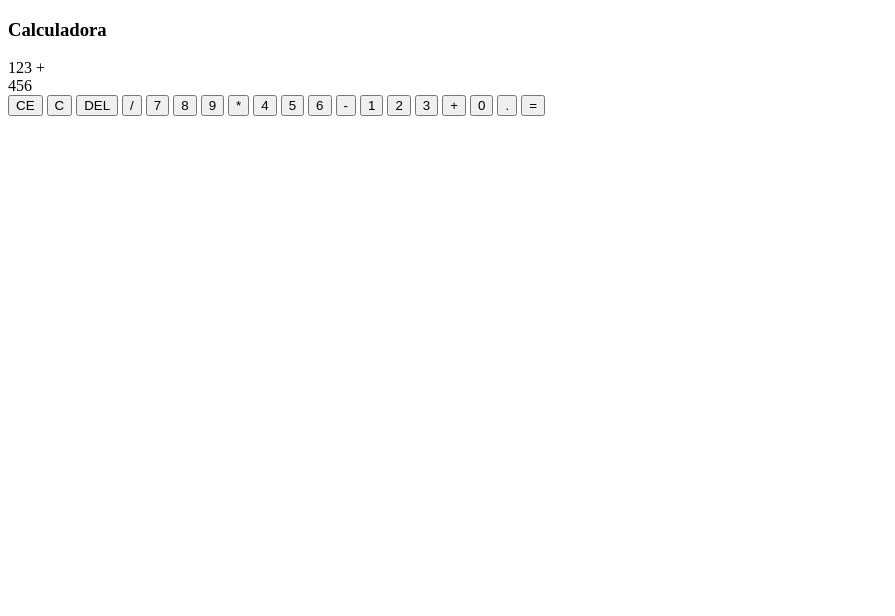
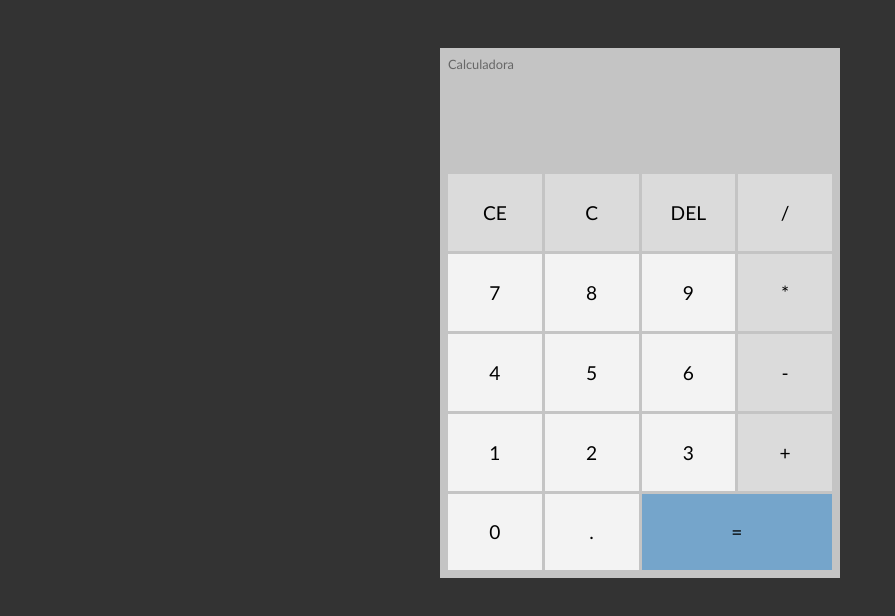
Before and after one commit to Vinnizius1/calculator_js, a plain HTML site: page index.html in a window 1280 px wide. Shown: the whole page, without its empty margins (0-895 px from the left). Drawn offline with Linux system fonts and the light colour scheme.

Commit message:
css pronto!

```diff
--- a/css/styles.css
+++ b/css/styles.css
@@ -0,0 +1,86 @@
+* {
+    margin: 0;
+    padding: 0;
+    box-sizing: border-box;
+    font-family: 'Calibri';
+}
+
+body {
+    background-color: #333;
+    display: flex;
+    align-items: center;
+    justify-content: center;
+    padding: 3em;
+}
+
+/* div da calculadora */
+#calc {
+    width: 400px;
+    padding: 0.5em;
+    background-color: #c4c4c4;
+    color: #000;
+    display: flex;
+    flex-direction: column;
+}
+
+#calc h3 {
+    font-size: .8em;
+    font-weight: 300;
+    color: #666;
+}
+
+/* div das operações */
+#operations {
+    text-align: right;
+}
+
+#previous-operation,
+#current-operation {
+    min-height: 1.6em;
+    /* min-height serve para já esperar o texto com a formatação correta */
+    overflow-wrap: break-word;
+    padding: .2em;
+}
+
+#previous-operation {
+    color: #777;
+}
+
+#current-operation {
+    font-size: 3em;
+    font-weight: 700;
+}
+
+#buttons-container {
+    display: grid;
+    grid-template-columns: 1fr 1fr 1fr 1fr;
+    gap: 3px;
+}
+
+#buttons-container button {
+    border: 1px solid transparent;
+    border-radius: 0;
+    height: 4em;
+    font-size: 1.2em;
+    background-color: #dbdbdb;
+    cursor: pointer;
+}
+
+#buttons-container button:hover {
+    background-color: #bababa;
+    border-color: #999;
+}
+
+#buttons-container .number {
+    background-color: #f3f3f3;
+}
+
+#buttons-container #equal-btn {
+    grid-column: span 2;
+    background-color: #75a5cb;
+}
+
+#buttons-container #equal-btn:hover {
+    grid-column: span 2;
+    background-color: #3a91d8;
+}
--- a/index.html
+++ b/index.html
@@ -14,8 +14,8 @@
       <h3>Calculadora</h3>
       <!-- Operações -->
       <div id="operations">
-        <div id="previous-operation">123 +</div>
-        <div id="current-operation">456</div>
+        <div id="previous-operation"></div>
+        <div id="current-operation"></div>
       </div>
       <!-- Botões -->
       <div id="buttons-container">
```
